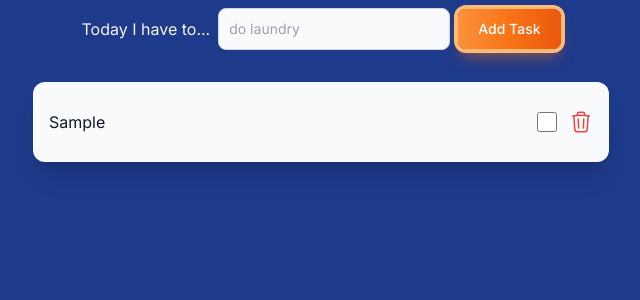
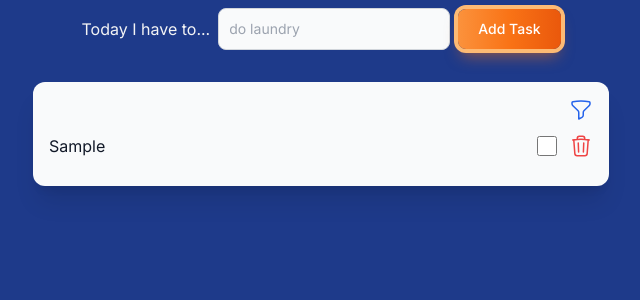
Before and after one commit to VladSava16/ToDoList, a React (Vite) app: page / in a window 1280 px wide. Both pictures are taken after typing "Sample" into the empty fields and a click on the button "Add Task". Shown: the top 300 px of the page, without its empty margins (319-959 px from the left). Built offline with nearby package versions, Linux system fonts and the light colour scheme.

Commit message:
added sort button and minor bug fixes

```diff
--- /dev/null
+++ b/src/components/SortButton.jsx
@@ -0,0 +1,13 @@
+import React from 'react'
+
+const SortButton = () => {
+  return (
+    <div className="sortButton flex justify-end">
+      <svg data-slot="icon" data-darkreader-inline-stroke="" aria-hidden="true" fill="none" stroke-width="1.5" stroke="currentColor" viewBox="0 0 24 24" xmlns="http://www.w3.org/2000/svg" className='hover:text-blue-700 text-blue-600 transition-colors duration-200 size-6 cursor-pointer'>
+          <path d="M12 3c2.755 0 5.455.232 8.083.678.533.09.917.556.917 1.096v1.044a2.25 2.25 0 0 1-.659 1.591l-5.432 5.432a2.25 2.25 0 0 0-.659 1.591v2.927a2.25 2.25 0 0 1-1.244 2.013L9.75 21v-6.568a2.25 2.25 0 0 0-.659-1.591L3.659 7.409A2.25 2.25 0 0 1 3 5.818V4.774c0-.54.384-1.006.917-1.096A48.32 48.32 0 0 1 12 3Z" stroke-linecap="round" stroke-linejoin="round"></path>
+      </svg>
+    </div>
+  )
+}
+
+export default SortButton
--- a/src/components/Todolist.jsx
+++ b/src/components/Todolist.jsx
@@ -1,5 +1,6 @@
 import React, { useState } from 'react'
 import ToDoItem from './ToDoItem';
+import SortButton from './SortButton';
 
 const Todolist = () => {
 
@@ -42,13 +43,16 @@ const Todolist = () => {
           <button type="submit" className='whitespace-nowrap text-white bg-gradient-to-r from-orange-400 via-orange-500 to-orange-600 hover:bg-gradient-to-br focus:ring-4 focus:outline-none focus:ring-orange-300 dark:focus:ring-orange-800 shadow-lg shadow-orange-500/50 dark:shadow-lg dark:shadow-orange-800/80 font-medium rounded-lg text-sm px-5 py-2.5 text-center'>Add Task</button>
         </form>
       </div>
-      {items.length && <div className={`flex flex-col items-center justify-center w-full max-w-2xl mx-auto px-4`}>
-        <ul className='max-w-xl w-full bg-gray-50 rounded-xl shadow-xl p-4'>
-          {items.map((item, index) => (
-            <ToDoItem key={index} task={item} onRemove={handleRemove} onCompletion={handleComplete}/>
-          ))}
-        </ul>
-      </div>   }
+      {!!items.length &&
+        <div className={`flex flex-col items-center justify-center w-full max-w-2xl mx-auto px-4`}>
+          <ul className='max-w-xl w-full bg-gray-50 rounded-xl shadow-xl p-4'>
+            <SortButton />
+            {items.map((item, index) => (
+              <ToDoItem key={index} task={item} onRemove={handleRemove} onCompletion={handleComplete}/>
+            ))}
+          </ul>
+        </div>
+      }
     </div>
   )
 }
```
